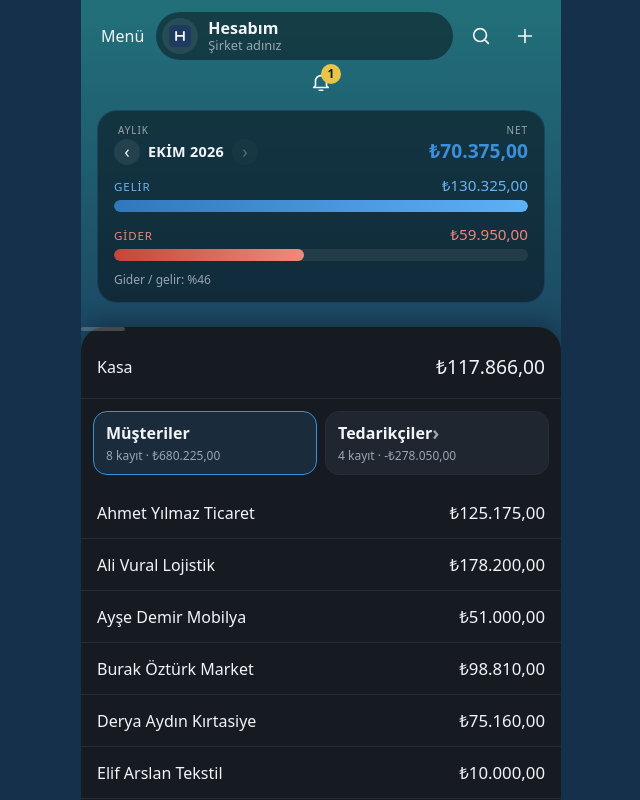
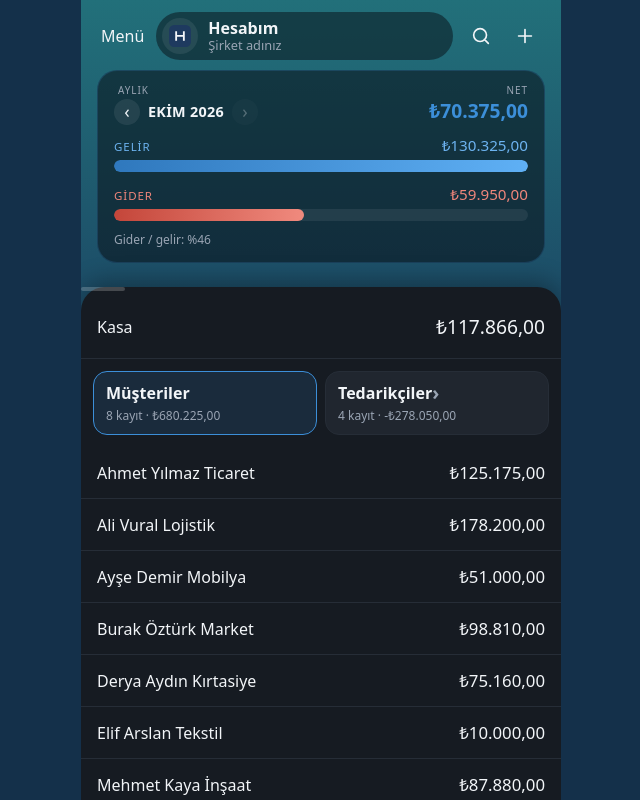
Before and after one commit to mensarsarib-ux/DENEME-, a React (Vite) app: page / in a window 1280 px wide. Shown: the whole page, without its empty margins (319-959 px from the left). Built offline with nearby package versions, Linux system fonts and the light colour scheme.

Commit message:
Remove the notification bell and move the content up
Claude-Session: https://claude.ai/code/session_01AmhPm1BGR3VnTZN343ynHU

```diff
--- a/src/components/Dashboard.tsx
+++ b/src/components/Dashboard.tsx
@@ -208,12 +208,6 @@ export default function Dashboard({
             </div>
           </header>
 
-          <div className="notice-row">
-            <button className="bell" aria-label="Bildirimler">
-              <Svg d="M6 16V11a6 6 0 0 1 12 0v5l2 2H4zM10 21h4" />
-              <span className="badge">1</span>
-            </button>
-          </div>
         </>
       )}
 
--- a/src/styles.css
+++ b/src/styles.css
@@ -188,38 +188,6 @@ button {
   background: rgba(255, 255, 255, 0.08);
 }
 
-.notice-row {
-  display: flex;
-  justify-content: center;
-  padding: 4px 0 0;
-}
-
-.bell {
-  position: relative;
-  width: 44px;
-  height: 36px;
-  border: 0;
-  background: transparent;
-  display: grid;
-  place-items: center;
-}
-
-.badge {
-  position: absolute;
-  top: 0;
-  right: 2px;
-  min-width: 20px;
-  height: 20px;
-  padding: 0 5px;
-  border-radius: 10px;
-  background: #e8c547;
-  color: #1a1a1a;
-  font-size: 0.75rem;
-  font-weight: 700;
-  line-height: 20px;
-  text-align: center;
-}
-
 /* ---------- Arama ---------- */
 
 .topbar-search {
@@ -530,8 +498,7 @@ button {
 
 /* ---------- Alt sayfa ---------- */
 
-.topbar,
-.notice-row {
+.topbar {
   flex-shrink: 0;
 }
 
```
